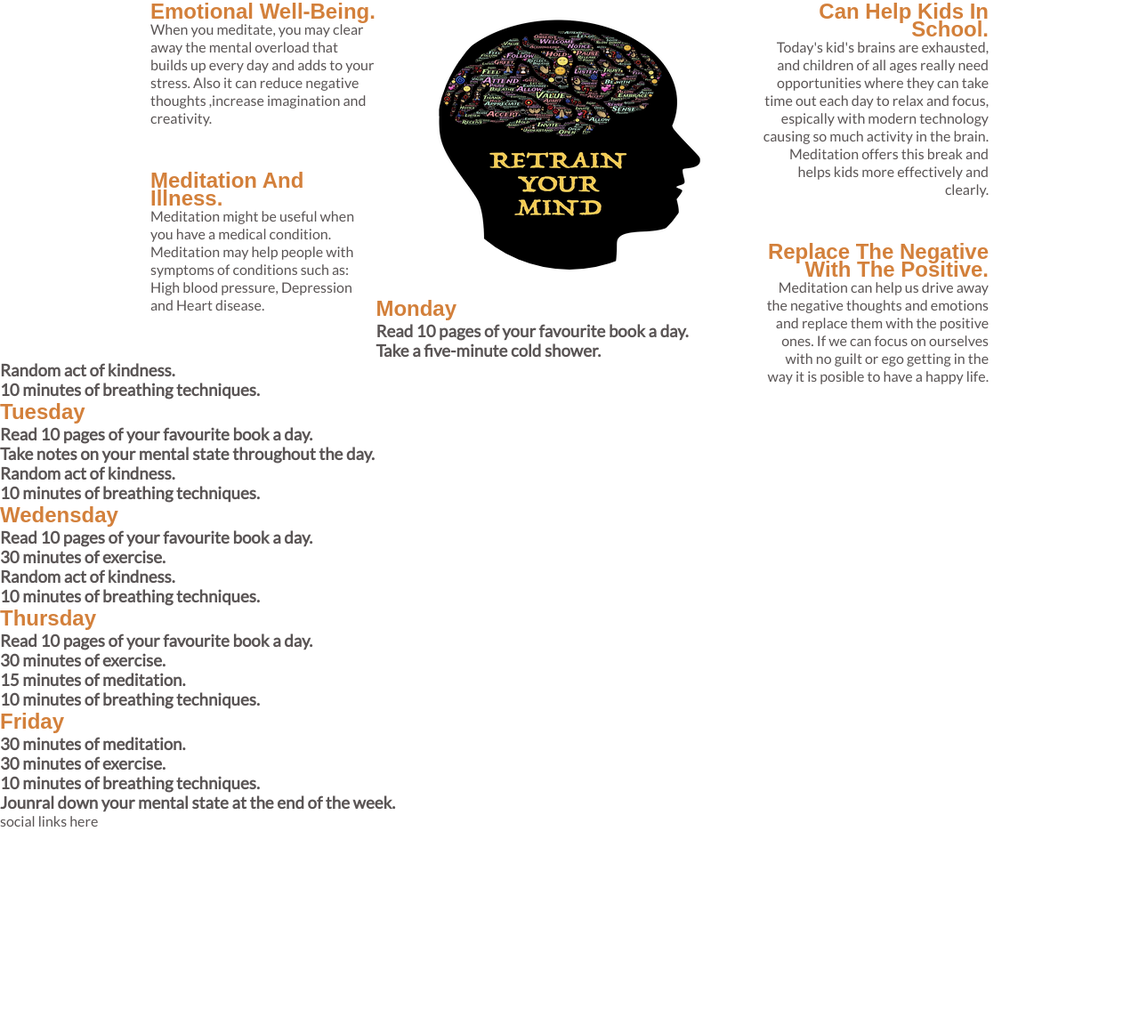
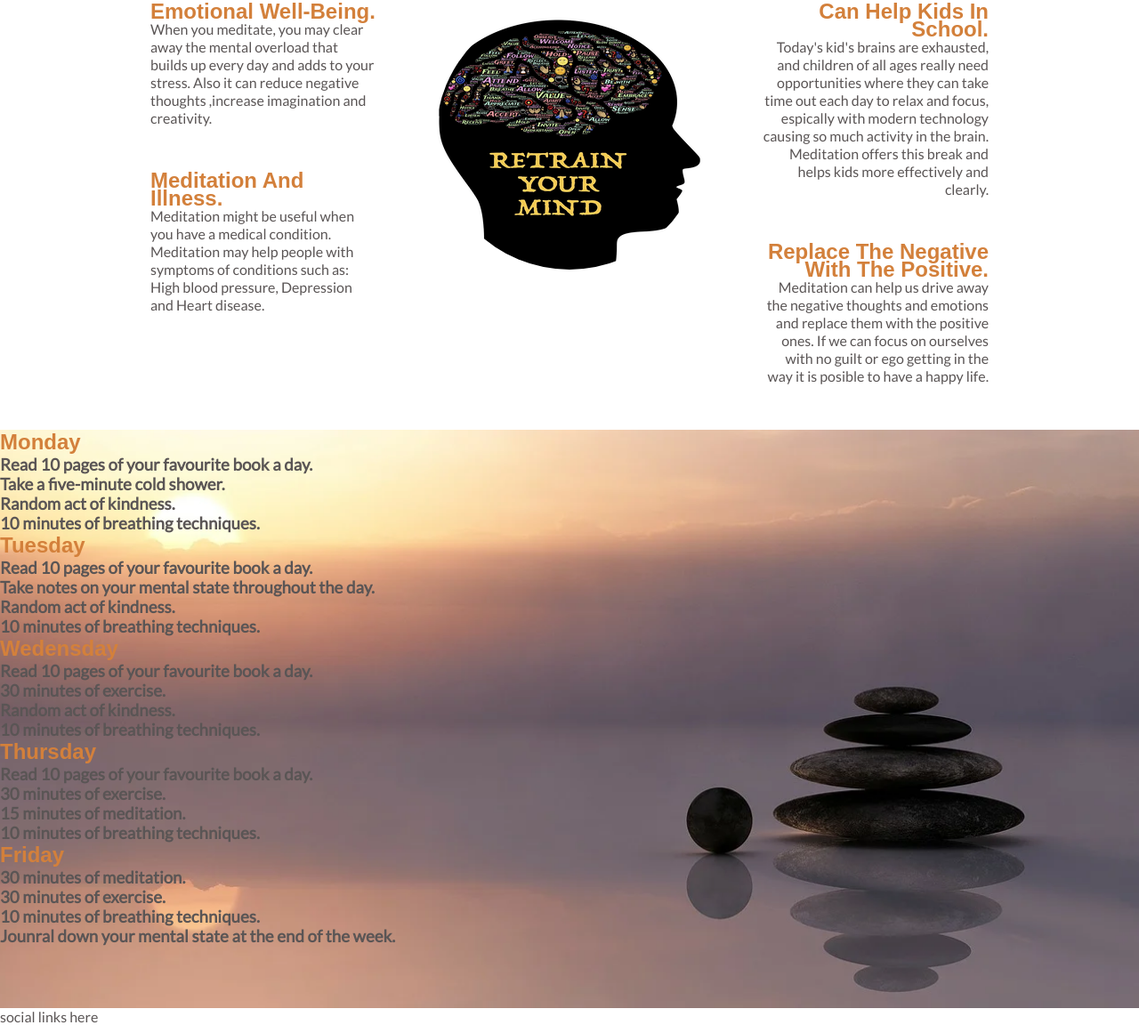
Before and after one commit to AndrewMcNamara117/Portfolio-1-html-css, a plain HTML site: page index.html in a window 1280 px wide. Shown: the part 803-1955 px from the top of the page at 89% size. Before the commit the page ends 1735 px from the top, so only its background shows below. Drawn offline with Linux system fonts and the light colour scheme; a web font is replaced by a local one.

Commit message:
add background image and animation to 5 day challenge section

```diff
--- a/assets/css/style.css
+++ b/assets/css/style.css
@@ -182,3 +182,26 @@ body {font-family: Lato, sans-serif;
         height: 100%;
         border-radius: 50%;
     }
+
+    /* 5 day challenge */
+
+    #challenge {
+        background-image: url(../images/balance-mindfullness.webp);
+        height: 650px;
+        background-repeat: no-repeat;
+        background-size: cover;
+        background-position: center;
+        width: 100%;
+        overflow: hidden;
+        animation-name: secondary-zoom;
+        animation-duration: 5s;
+        animation-fill-mode: backwards;
+    }
+    @keyframes secondary-zoom {
+        from{
+        transform: scale(1.1);
+        }
+        to{
+            transform: scale(1);
+        }
+    }
--- a/index.html
+++ b/index.html
@@ -72,7 +72,7 @@
         </div>
     </div>
     </section>
-    <section>
+    <section id="challenge">
       <div>
           <h2>Monday</h2>
           <h3>Read 10 pages of your favourite book a day.
```
Also changed, not shown: assets/images/MindfulYouPeacefulYou.jpg (deleted), assets/images/balance-mindfullness.webp (added), assets/images/buddhist-mindfullness.jpg (added), assets/images/statue-center-image.png (deleted).
